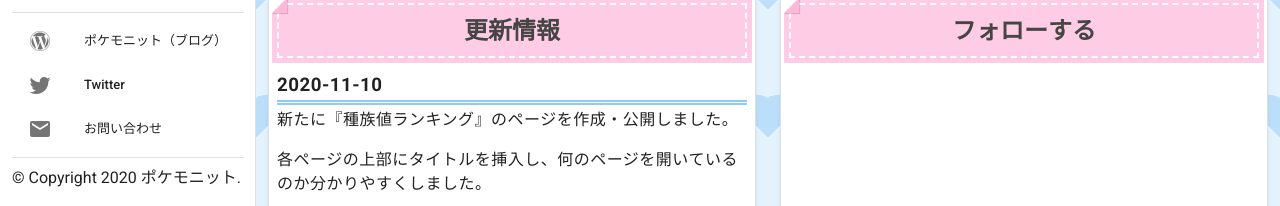
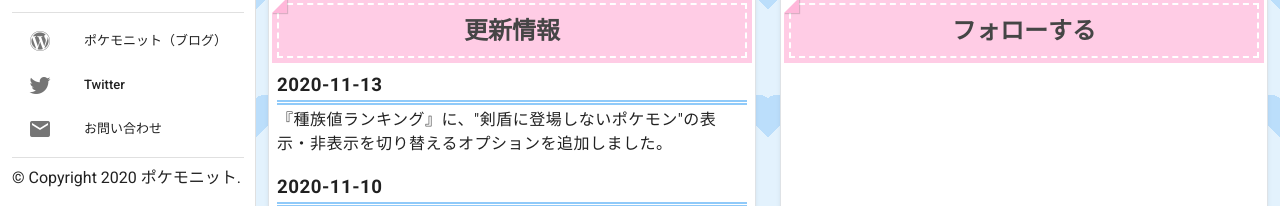
Before and after one commit to lefmarna/pokemonote-web-old, a Vue app: page / in a window 1280 px wide. Shown: the part 330-536 px from the top of the page. Built offline with nearby package versions, Linux system fonts and the light colour scheme; what vue-google-adsense would draw is missing.

Commit message:
更新情報を記載

```diff
--- a/src/views/Home.vue
+++ b/src/views/Home.vue
@@ -41,6 +41,10 @@
             <v-sheet class="body-1 overflow-y-auto" max-height="280">
               <div class="px-2">
                 <div>
+                  <h3>2020-11-13</h3>
+                  <p>
+                    『種族値ランキング』に、"剣盾に登場しないポケモン"の表示・非表示を切り替えるオプションを追加しました。
+                  </p>
                   <h3>2020-11-10</h3>
                   <p>
                     新たに『種族値ランキング』のページを作成・公開しました。
```
